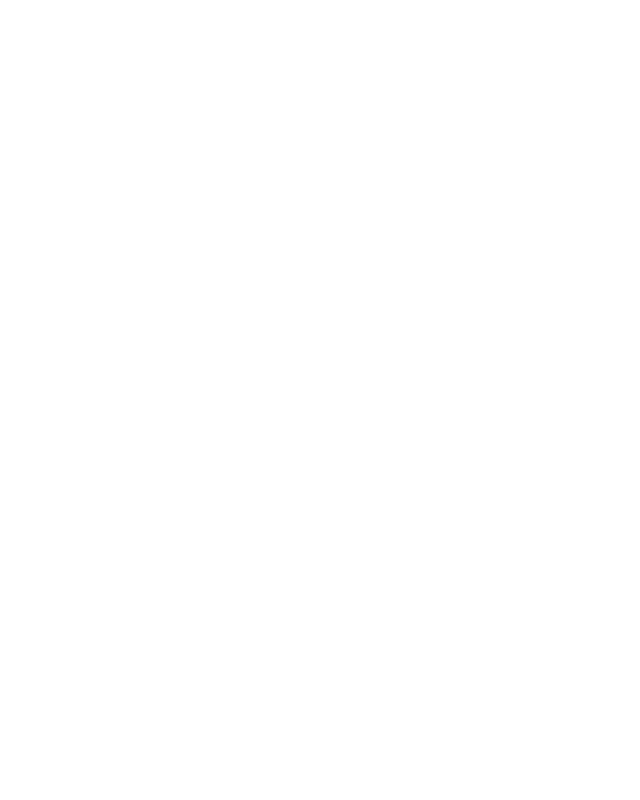
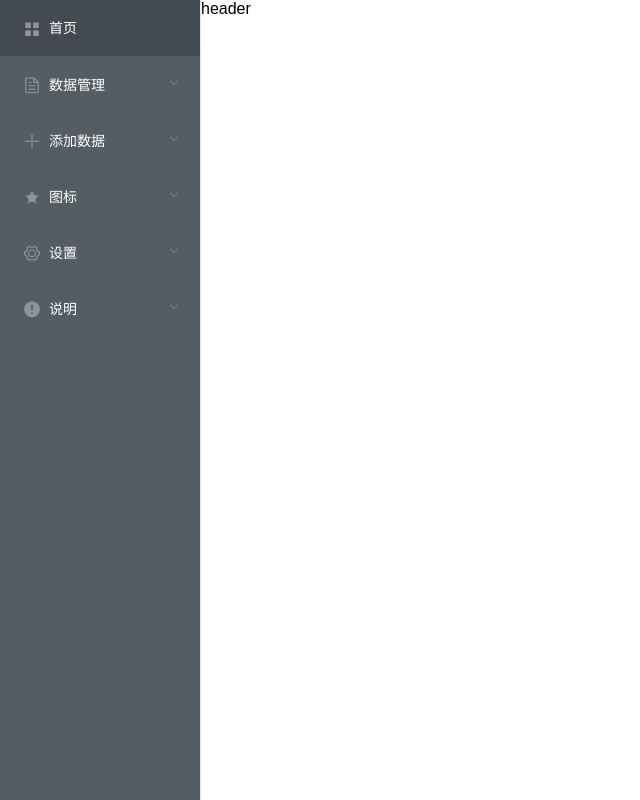
Before and after one commit to qzssl/vue-manage, a Vue app: page / in a window 1280 px wide. Shown: the whole page, without its empty margins (0-640 px from the left). Built offline with nearby package versions, Linux system fonts and the light colour scheme.

Commit message:
左侧导航ui

```diff
--- a/package.json
+++ b/package.json
@@ -9,6 +9,7 @@
   },
   "dependencies": {
     "core-js": "^2.6.5",
+    "element-ui": "^2.11.1",
     "vue": "^2.6.10"
   },
   "devDependencies": {
--- a/src/App.vue
+++ b/src/App.vue
@@ -1,26 +1,36 @@
 <template>
   <div id="app">
-
+    <left-menu></left-menu>
+    <div class="right-content">
+      <vheader></vheader>
+    </div>
   </div>
 </template>
 
 <script>
-
+import Vheader from './components/common/Header.vue'
+import LeftMenu from './components/common/Menu.vue'
 export default {
   name: 'app',
-  components: {
+  components: { Vheader, LeftMenu },
+  data() {
+    return {
+      searchCriteria: '',
+      breadcrumbItems: ['导航一']
+    }
+  },
 
-  }
+  methods: {}
 }
 </script>
 
-<style>
+<style scope>
+/* @import './style/common.css'; */
 #app {
-  font-family: 'Avenir', Helvetica, Arial, sans-serif;
-  -webkit-font-smoothing: antialiased;
-  -moz-osx-font-smoothing: grayscale;
-  text-align: center;
-  color: #2c3e50;
-  margin-top: 60px;
+  display: flex;
+  height: 100%;
+}
+.right-content {
+  flex: 1;
 }
 </style>
--- /dev/null
+++ b/src/components/common/Header.vue
@@ -0,0 +1,14 @@
+<template>
+  <div class="header">header</div>
+</template>
+
+<script>
+export default {
+  components: {}
+}
+</script>
+<style scoped>
+.header {
+  flex: 1;
+}
+</style>
--- /dev/null
+++ b/src/components/common/Menu.vue
@@ -0,0 +1,89 @@
+<template>
+  <div class="menu">
+    <el-row class="el-menu-row">
+      <el-col :span="12" class="el-menu-col">
+        <el-menu
+          default-active="2"
+          class="el-menu-vertical-demo"
+          @open="handleOpen"
+          @close="handleClose"
+          background-color="#545c64"
+          text-color="#fff"
+          active-text-color="#ffd04b"
+        >
+          <el-menu-item index="manage">
+            <i class="el-icon-menu"></i>首页
+          </el-menu-item>
+
+          <!-- submenu生成二级菜单 index--唯一标记 分组名可以通过title属性直接设定，也可以通过具名 slot 来设定-->
+          <el-submenu index="1">
+            <template slot="title">
+              <i class="el-icon-document"></i>
+              <span>数据管理</span>
+            </template>
+            <el-menu-item index="1-1">用户列表</el-menu-item>
+            <el-menu-item index="1-2">商家列表</el-menu-item>
+            <el-menu-item index="1-3">食品列表</el-menu-item>
+            <el-menu-item index="1-4">订单列表</el-menu-item>
+            <el-menu-item index="1-5">管理员列表</el-menu-item>
+          </el-submenu>
+          <el-submenu index="2">
+            <template slot="title">
+              <i class="el-icon-plus"></i>
+              <span>添加数据</span>
+            </template>
+            <el-menu-item index="2-1">添加商铺</el-menu-item>
+            <el-menu-item index="3-2">添加商品</el-menu-item>
+          </el-submenu>
+          <el-submenu index="3">
+            <template slot="title">
+              <i class="el-icon-star-on"></i>
+              <span>图标</span>
+            </template>
+            <el-menu-item index="3-1">用户分布</el-menu-item>
+          </el-submenu>
+          <el-submenu index="4">
+            <template slot="title">
+              <i class="el-icon-setting"></i>
+              <span>设置</span>
+            </template>
+            <el-menu-item index="4-1">管理员设置</el-menu-item>
+          </el-submenu>
+          <el-submenu index="5">
+            <template slot="title">
+              <i class="el-icon-warning"></i>
+              <span>说明</span>
+            </template>
+            <el-menu-item index="5-1">说明</el-menu-item>
+          </el-submenu>
+        </el-menu>
+      </el-col>
+    </el-row>
+  </div>
+</template>
+
+<script>
+export default {
+  components: {},
+  methods: {
+    handleOpen(key, keyPath) {
+      window.console.log(key, keyPath)
+    },
+    handleClose(key, keyPath) {
+      window.console.log(key, keyPath)
+    }
+  }
+}
+</script>
+<style scoped>
+.menu,
+.el-menu-row,
+.el-menu-col {
+  height: 100%;
+}
+.el-menu-vertical-demo {
+  width: 200px;
+  min-height: 400px;
+  height: 100%;
+}
+</style>
--- /dev/null
+++ b/src/style/common.css
@@ -0,0 +1,45 @@
+body,
+div,
+span,
+header,
+footer,
+nav,
+section,
+aside,
+article,
+ul,
+dl,
+dt,
+dd,
+li,
+a,
+p,
+h1,
+h2,
+h3,
+h4,
+h5,
+h6,
+i,
+b,
+textarea,
+button,
+input,
+select,
+figure,
+figcaption {
+  padding: 0;
+  margin: 0;
+  list-style: none;
+  font-style: normal;
+  text-decoration: none;
+  border: none;
+  font-family: 'Microsoft Yahei', sans-serif;
+  -webkit-tap-highlight-color: transparent;
+  -webkit-font-smoothing: antialiased;
+}
+body,
+html {
+  height: 100%;
+  width: 100%;
+}
```
Also changed, not shown: src/main.js (+7 -1 lines), 1 other file (tests, documents, lock files or other folders).
